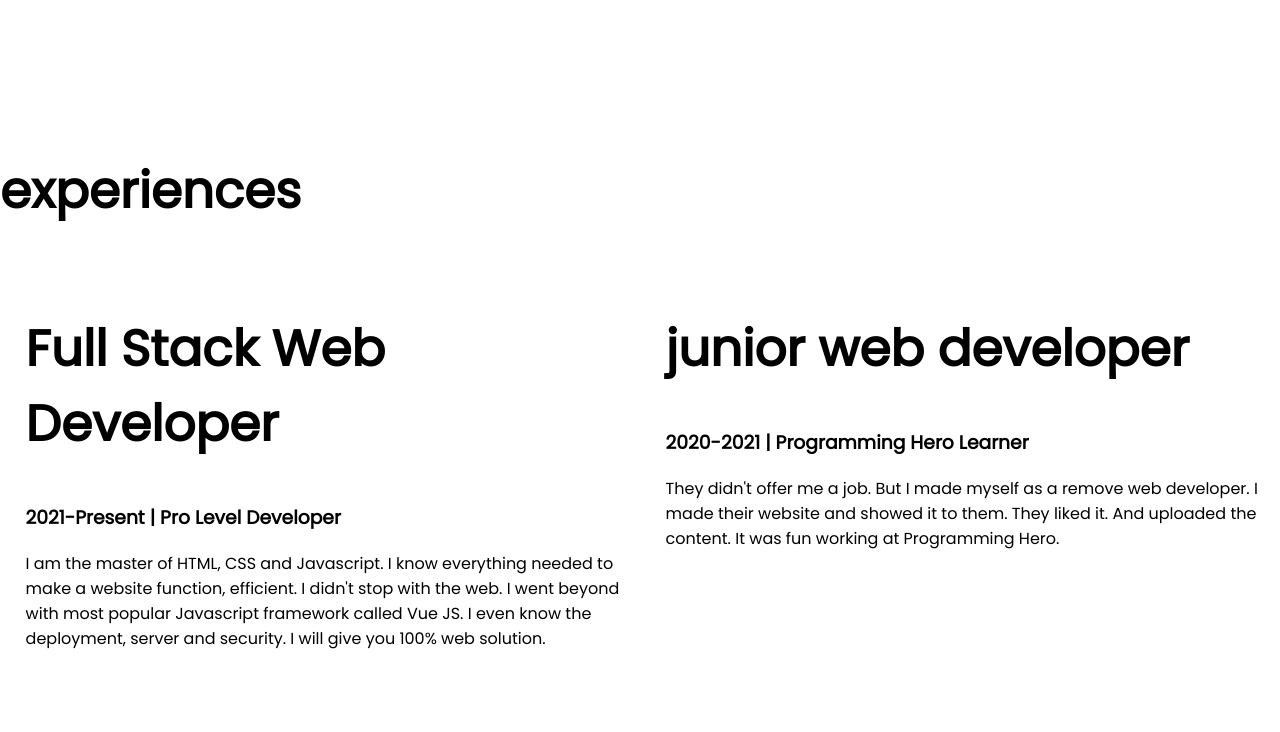
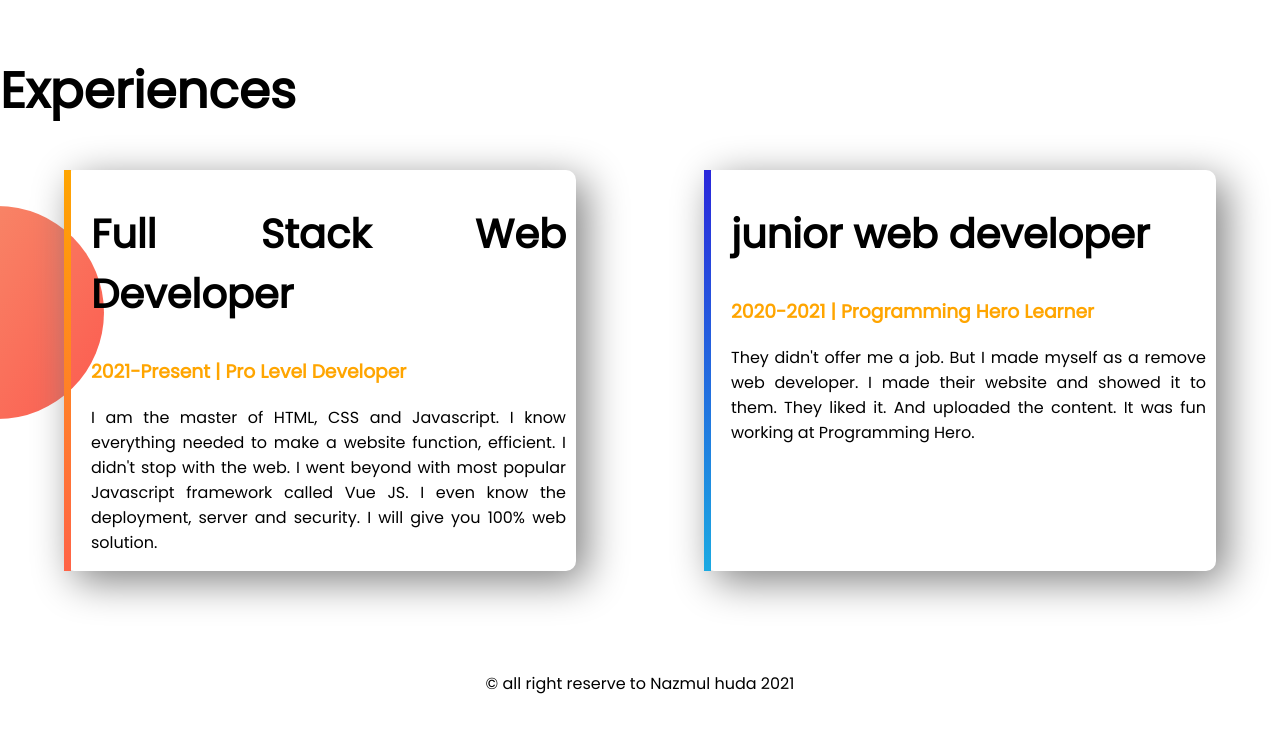
Before and after one commit to Nazmulhudashawon/Developer-portfolio, a plain HTML site: page index.html in a window 1280 px wide. Shown: the part 1136-1868 px from the top of the page. Drawn offline with Linux system fonts and the light colour scheme.

Commit message:
final portfolio

```diff
--- a/index.html
+++ b/index.html
@@ -16,7 +16,7 @@
     <section class="top-banner flexible-container">
         <div class="half-width">
             <h1>welcome To</h1>
-            <h1> <span class="color-orange">Nazmul Huda</span> world</h1>
+            <h1> <span class="color-orange">Nazmul Huda</span> world!</h1>
             <h3>Bulid climber and train stopper</h3>
             <p>You might saw me jumping, climbing buildings, and stopping trains. But nobody pays me a dime for that
                 work. That's why I am learning and mastering web development. I will not stop until I become the Web
@@ -41,22 +41,23 @@
 
     </section>
 
-    <section class="experiences">
-        <h1>experiences</h1>
+    <section class="experience-area">
+        <h1>Experiences</h1>
         <div class="flexible-container">
-            <div class="half-width">
-                <h1>
+            <div id="full-stack" class="experience-item">
+                <h2>
                     Full Stack Web Developer
-                </h1>
-                <h3>2021-Present | Pro Level Developer</h3>
+                </h2>
+                <h3 class="color-orange">2021-Present | Pro Level Developer</h3>
                 <p>I am the master of HTML, CSS and Javascript. I know everything needed to make a website function,
-                    efficient. I didn't stop with the web. I went beyond with most popular Javascript framework called
+                    efficient. I didn't stop with the web. I went beyond with most popular Javascript framework
+                    called
                     Vue
                     JS. I even know the deployment, server and security. I will give you 100% web solution.</p>
             </div>
-            <div class="half-width">
-                <h1>junior web developer</h1>
-                <h3>2020-2021 | Programming Hero Learner</h3>
+            <div id="junior" class="experience-item">
+                <h2>junior web developer</h2>
+                <h3 class="color-orange">2020-2021 | Programming Hero Learner</h3>
                 <p>They didn't offer me a job. But I made myself as a remove web developer. I made their website and
                     showed
                     it to them. They liked it. And uploaded the content. It was fun working at Programming Hero.</p>
@@ -64,6 +65,9 @@
         </div>
 
     </section>
+    <footer>
+        <p>© all right reserve to Nazmul huda 2021</p>
+    </footer>
 
 
 </body>
--- a/style.css
+++ b/style.css
@@ -9,7 +9,7 @@ h1{
     color: orange;
 }
 .flexible-container{display: flex;
-    margin-bottom: 150px;
+    margin-bottom: 100px;
 }
 .half-width{
     width: 50%;
@@ -36,3 +36,34 @@ h1{
     background-repeat: no-repeat;
     background-position: right;
 }
+.experience-item{
+    box-shadow: 10px 10px 40px gray;
+    width: 40%;
+    margin: 0% 5% 0% 5%;
+    padding:0px 10px 0px 20px;
+    border-radius: 10px;
+    border-left: 10px solid navy;
+    text-align: justify;
+}
+h2{
+    font-size:40px ;
+}
+.experience-area{
+    background-image: url(images/exp-bg.png);
+    background-repeat: no-repeat;
+    background-position: left;
+
+}
+#full-stack{
+    border-left: 7px solid;
+    border-image:linear-gradient(orange, tomato) ;
+    border-image-slice: 1;
+}
+#junior{
+    border-left: 7px solid;
+    border-image:linear-gradient(rgb(42, 39, 219), rgb(27, 170, 226)) ;
+    border-image-slice: 1;
+}
+footer P{
+   text-align: center;
+}
```
